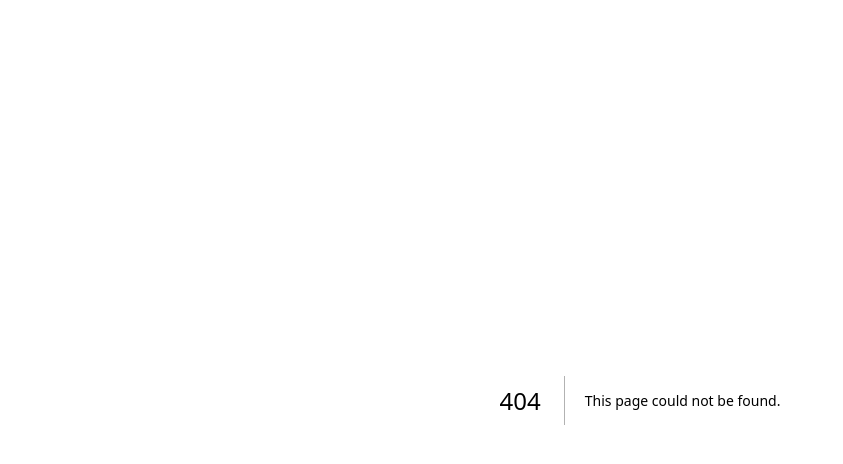
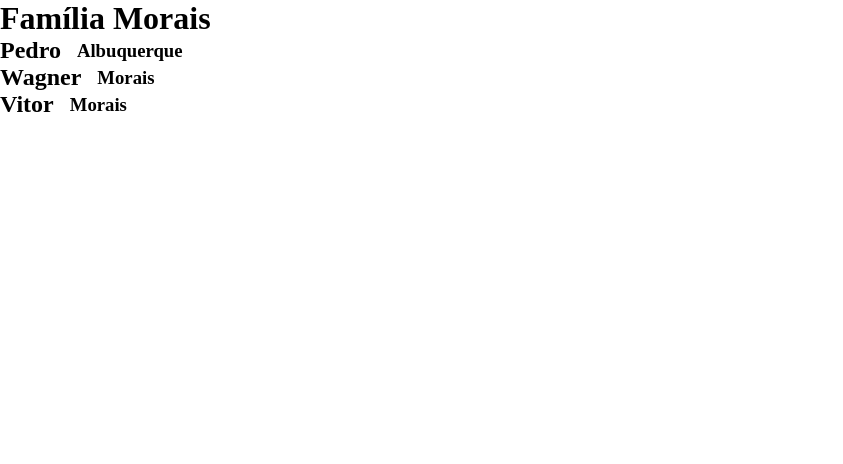
Before and after one commit to wagnnermorais/Next-React-Full-Course-Exercises, a Next.js app in the folder review/: page /comunicao/direta in a window 1280 px wide. Before the commit this address had no page. Shown: the top 464 px of the page, without its empty margins (0-843 px from the left). Built offline with nearby package versions, Linux system fonts and the light colour scheme.

Commit message:
feat: using direct communication

```diff
--- /dev/null
+++ b/review/components/direta/Filho.jsx
@@ -0,0 +1,8 @@
+export default function Filho(props) {
+  return (
+    <div style={{ display: "flex", alignItems: "center", gap: "1rem " }}>
+      <h2>{props.nome}</h2>
+      <h3>{props.familia}</h3>
+    </div>
+  );
+}
--- /dev/null
+++ b/review/components/direta/Pai.jsx
@@ -0,0 +1,12 @@
+import Filho from "./Filho";
+
+export default function Pai(props) {
+  return (
+    <div>
+      <h1>Família {props.familia}</h1>
+      <Filho nome="Pedro" familia="Albuquerque" />
+      <Filho nome="Wagner" familia="Morais" />
+      <Filho nome="Vitor" {...props} />
+    </div>
+  );
+}
--- /dev/null
+++ b/review/pages/comunicao/direta.jsx
@@ -0,0 +1,9 @@
+import Pai from "@/components/direta/Pai";
+
+export default function Direta() {
+  return (
+    <div>
+      <Pai familia="Morais" />
+    </div>
+  );
+}
```
